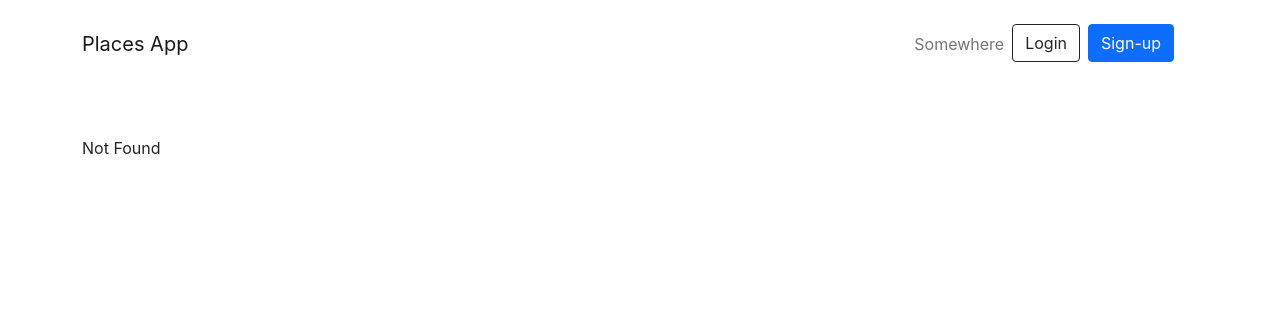
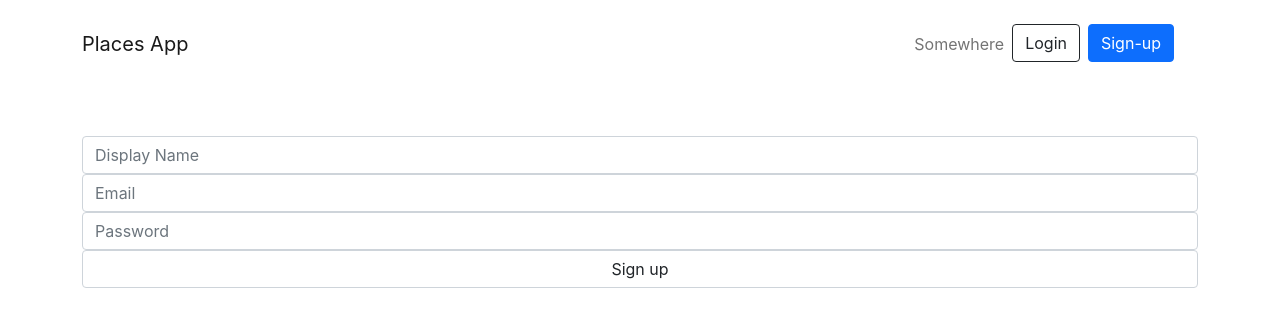
Before and after one commit to duncanleo/wad2-project, a Vue app: page /signup in a window 1280 px wide. Before the commit this address had no page. Shown: the top 326 px of the page. Built offline with nearby package versions, Linux system fonts and the light colour scheme.

Commit message:
feat(frontend): introduce Signup page

```diff
--- a/src/frontend/index.ts
+++ b/src/frontend/index.ts
@@ -10,12 +10,14 @@ import App from './App.vue';
 import Home from './screens/Home/index.vue';
 import Login from './screens/Login/index.vue';
 import NotFound from './screens/NotFound.vue';
+import Signup from './screens/Signup/index.vue';
 
 Vue.use(VueRouter);
 
 const routes: RouterOptions['routes'] = [
   { path: '/', component: Home },
   { path: '/login', component: Login },
+  { path: '/signup', component: Signup },
   { path: '*', component: NotFound },
 ];
 
--- /dev/null
+++ b/src/frontend/screens/Signup/index.vue
@@ -0,0 +1,73 @@
+<template>
+  <div class="mb-3">
+    <span class="error text-danger">{{ error }}</span>
+    <form method="POST" action="/login" v-on:submit="handleSubmit">
+      <input
+        class="form-control"
+        name="display_name"
+        type="text"
+        placeholder="Display Name"
+        v-model="display_name"
+        required
+      />
+      <input
+        class="form-control"
+        name="email"
+        type="text"
+        placeholder="Email"
+        v-model="email"
+        required
+      />
+      <input
+        class="form-control"
+        name="password"
+        type="password"
+        placeholder="Password"
+        v-model="password"
+        required
+      />
+      <input class="form-control" type="submit" value="Sign up" />
+    </form>
+  </div>
+</template>
+
+<script lang="ts">
+import Vue from 'vue';
+import axios from 'axios';
+
+const Signup = Vue.extend({
+  data: function () {
+    return {
+      display_name: '',
+      email: '',
+      password: '',
+      error: '',
+    };
+  },
+  methods: {
+    handleSubmit: async function (e: SubmitEvent) {
+      const { display_name, email, password } = this;
+
+      e.preventDefault();
+
+      try {
+        const response = await axios.post('/signup', {
+          display_name,
+          email,
+          password,
+        });
+
+        this.$router.push('/');
+      } catch (e) {
+        if ('response' in e) {
+          this.error = e.response.data.message;
+        } else {
+          this.error = `${e}`;
+        }
+      }
+    },
+  },
+});
+
+export default Signup;
+</script>
```
